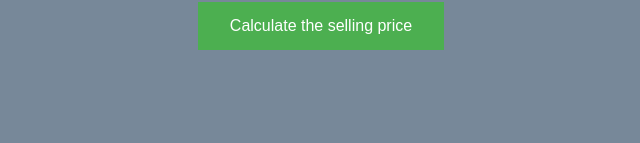
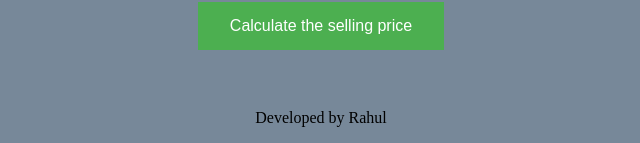
Before and after one commit to alephthree/CarPricePrediction, a Flask app: page / in a window 1280 px wide. Shown: the part 827-970 px from the top of the page, without its empty margins (319-959 px from the left). Before the commit the page ends 877 px from the top, so only its background shows below. Run offline with Flask 2, Linux system fonts and the light colour scheme; parts of the project's set-up code (start-up, migrations or seed data) failed here and were passed over.

Commit message:
Update index.html

```diff
--- a/templates/index.html
+++ b/templates/index.html
@@ -167,6 +167,9 @@
 
 .button1 {background-color: #4CAF50;}
     </style>
+    <footer>
+  		<p>Developed by Rahul<br>
+    </footer>
 </body>
 
 </html>
```
